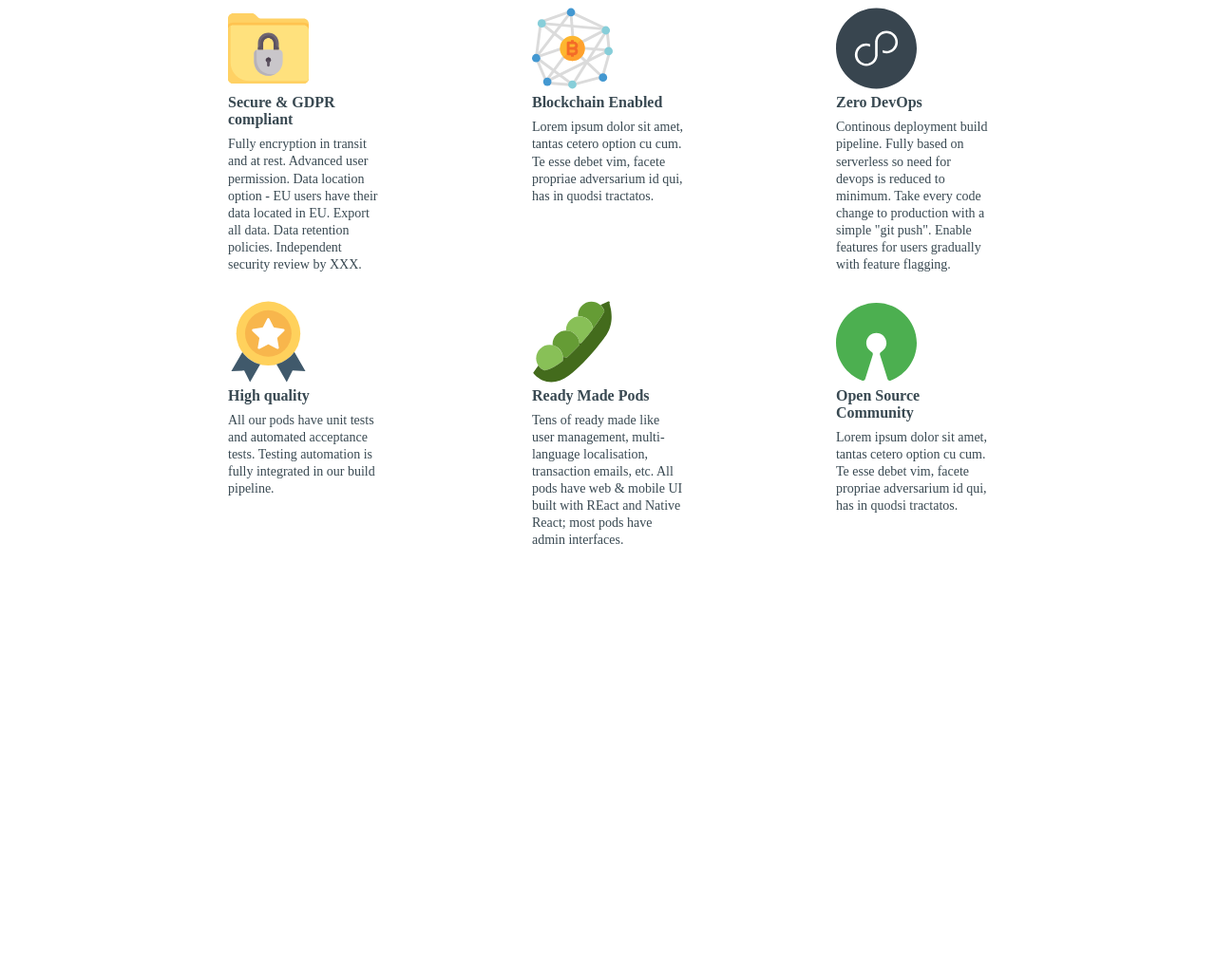
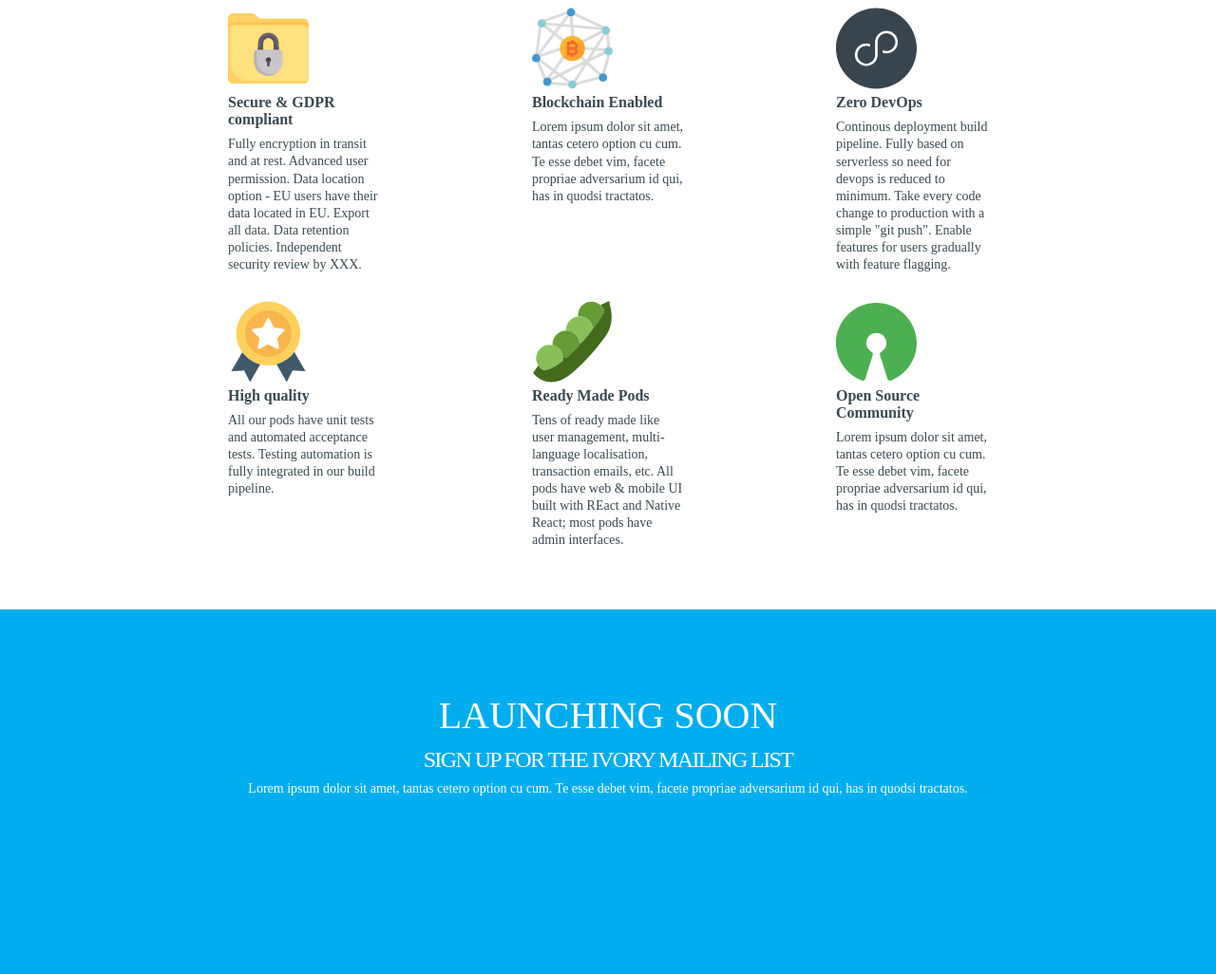
Before and after one commit to ivoryio/ivoryio-website, a Gatsby site: page / in a window 1280 px wide. Shown: the part 504-1530 px from the top of the page at 95% size. Before the commit the page ends 1106 px from the top, so only its background shows below. Built offline with nearby package versions, Linux system fonts and the light colour scheme; Gatsby itself is replaced by a stand-in of ours.

Commit message:
launching soon part

```diff
--- a/src/components/launchingSoon.js
+++ b/src/components/launchingSoon.js
@@ -1,27 +1,23 @@
 import React, {Component} from 'react'
+import { Row, Grid, Col, FormControl } from 'react-bootstrap'
 import styled from 'styled-components'
+import './launchingSoonCSS.css'
+import constants from '../constants/constants'
+
 export default class LaunchingSoon extends Component {
   render () {
     return (
-      <LaunchingContainer>
-        <La>
-          <Title>
-              LAUNCHING SOON
-          </Title>
-          <SignUp>
-            SIGN UP FOR THE IVORY MAILING LIST
-          </SignUp>
-          <SmallText>
-        Lorem ipsum dolor sit amet, tantas cetero option cu cum. <br />
-Te esse debet vim, facete propriae adversarium id qui, has in quodsi tractatos.
-          </SmallText>
-          <FormContainer>
-            <Input type='text' placeholder='Name' />
-            <Input type='text' placeholder='Email address' />
-            <Subscribe type='submit' value='SUBSCRIBE' />
-          </FormContainer>
-        </La>
-      </LaunchingContainer>
+      <div className={'containerLaunching'}>
+        <Grid className='d-flex justify-content-center'>
+          <Row className='d-flex justify-content-center'>
+            <Col sm={12} md={12} >
+              <h1 className={'h1Style'}> {constants.LAUNCHING_SOON}</h1>
+              <h3 className={'h3Style'}>{constants.SIGN_UP}</h3>
+              <p className={'pStyle'}> {constants.SMALL_TEXT}</p>
+            </Col>
+          </Row>
+        </Grid>
+      </div>
     )
   }
 }
--- /dev/null
+++ b/src/components/launchingSoonCSS.css
@@ -0,0 +1,33 @@
+.containerLaunching{
+    width:100%;
+    height: 384px;
+    background-color: #00adee;
+    margin-top: 3em;
+}
+.h1Style{
+    font-family: Averta;
+    font-size: 40px;
+    font-weight: 500;
+    text-align: center;
+    color: #ffffff;
+    margin-top: 88px;
+}
+.h3Style{
+    font-size: 24px;
+    font-weight: 400;
+    letter-spacing: -1.6px;
+    text-align: center;
+    color: #ffffff;
+    font-family: Averta;
+}
+.pStyle{
+    font-family: Averta;
+    font-size: 14px;
+    font-weight: 100;
+    font-style: normal;
+    font-stretch: normal;
+    line-height: normal;
+    letter-spacing: normal;
+    text-align: center;
+    color: #ffffff;
+}
--- a/src/constants/constants.js
+++ b/src/constants/constants.js
@@ -18,6 +18,9 @@
   PODS_TITLE: ' Ready Made Pods',
   PODS_TEXT: 'Tens of ready made like user management, multi-language localisation, transaction emails, etc. All pods have web & mobile UI built with REact and Native React; most pods have admin interfaces.',
   OPENSOURCE_TITLE: 'Open Source Community',
-  OPENSOURCE_TEXT: 'Lorem ipsum dolor sit amet, tantas cetero option cu cum. Te esse debet vim, facete propriae adversarium id qui, has in quodsi tractatos.'
+  OPENSOURCE_TEXT: 'Lorem ipsum dolor sit amet, tantas cetero option cu cum. Te esse debet vim, facete propriae adversarium id qui, has in quodsi tractatos.',
+  LAUNCHING_SOON: 'LAUNCHING SOON',
+  SIGN_UP: 'SIGN UP FOR THE IVORY MAILING LIST',
+  SMALL_TEXT: 'Lorem ipsum dolor sit amet, tantas cetero option cu cum. Te esse debet vim, facete propriae adversarium id qui, has in quodsi tractatos.'
 }
 export default CONSTANTS
--- a/src/pages/index.js
+++ b/src/pages/index.js
@@ -1,11 +1,13 @@
 import React from 'react'
 import 'bootstrap/dist/css/bootstrap.css'
 import Presentation from '../components/ivoryPresentation'
+import LaunchingSoon from '../components/launchingSoon'
 
 const IndexPage = () => (
   <body style={{margin: 0, padding: 0}}>
     <div>
       <Presentation />
+      <LaunchingSoon />
     </div>
   </body>
 )
```
Also changed, not shown: public/index.html (+1 -19 lines).
